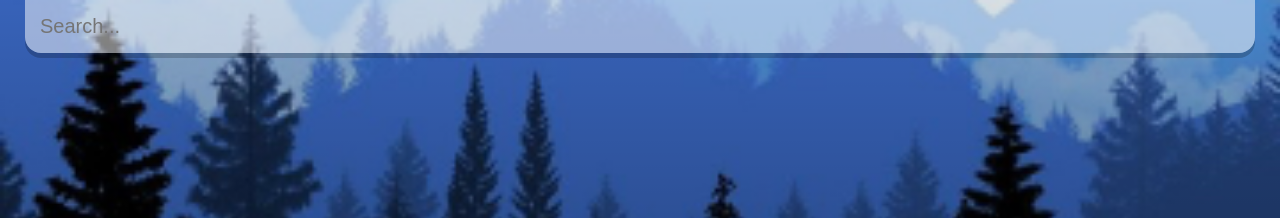
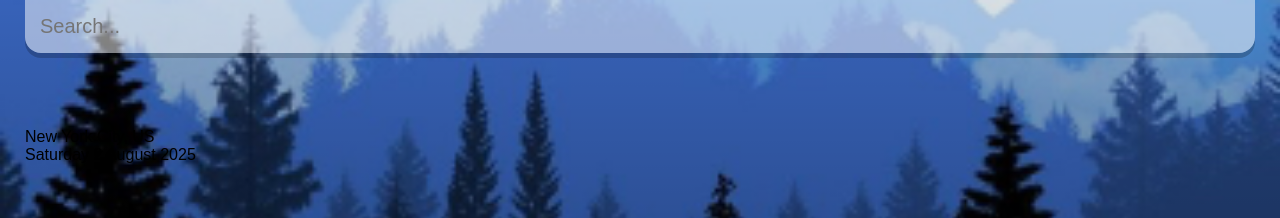
Before and after one commit to Tango55555/Weather-App, a React (Create React App) app: page / in a window 1280 px wide. Shown: the top 218 px of the page. Built offline with nearby package versions, Linux system fonts and the light colour scheme.

Commit message:
Added date and time

```diff
--- a/src/App.js
+++ b/src/App.js
@@ -5,6 +5,20 @@
 }
 
 function App() {
+
+  const dateBuilder = (d) => {
+    let months = ["January", "February", "March", "April", "May", "June", "July", "August",
+      "September", "October", "November", "December"];
+    let days = ["Sunday", "Monday", "Tuesday", "Wednesday", "Thursday", "Friday", "Saturday"];
+
+    let day = days[d.getDay()];
+    let date = d.getDate();
+    let month = months[d.getMonth()];
+    let year = d.getFullYear();
+
+    return `${day} ${date} ${month} ${year}`
+  }
+
   return (
     <div className="app">
       <main>
@@ -12,6 +26,10 @@
           <input type="text" className="search-bar" placeholder="Search..." />
 
         </div>
+        <div className="location-box">
+          <div className="location">New York City, US</div>
+          <div className="date">{dateBuilder(new Date())}</div>
+        </div>
       </main>
     </div>
   );
```
